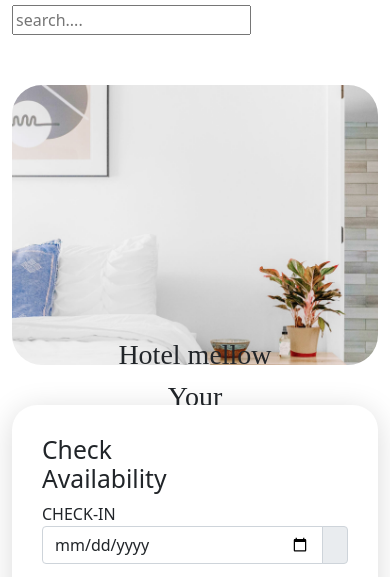
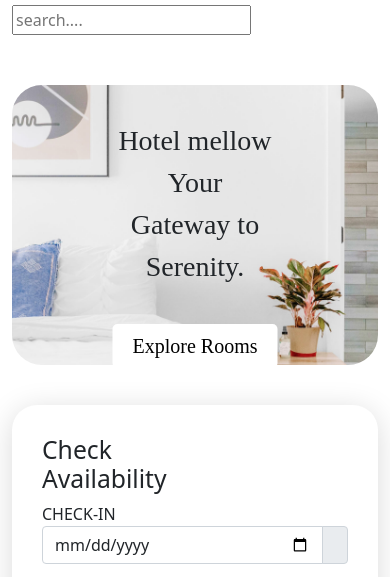
Before and after one commit to abhishekcarpenter21/Mellow__A-hotel-Website, a plain HTML site: page index.html in a window 390 px wide. Shown: the part 244-821 px from the top of the page. Drawn offline with nearby package versions, Linux system fonts and the light colour scheme; some icons are missing; a web font is replaced by a local one.

Commit message:
Refactor CSS for layout and responsiveness

```diff
--- a/style.css
+++ b/style.css
@@ -51,7 +51,7 @@
 
 /* head end */
 
-/* 9th box css */
+/* 9th box css start */
 
  .position-relative {
     position: relative;
@@ -157,6 +157,7 @@
 
     .contentnine {
         font-size: 28px;
+        top:25%;
     }
 }
 
@@ -166,7 +167,7 @@
 
 
 
-/* 9th box css  */
+/* 9th box css end */
 .headings{
     display: flex;
     flex-wrap: wrap;
@@ -497,4 +498,5 @@
     padding-left: 10px;
     padding-right: 10px;
 }
+
 /* footer css end */
```
